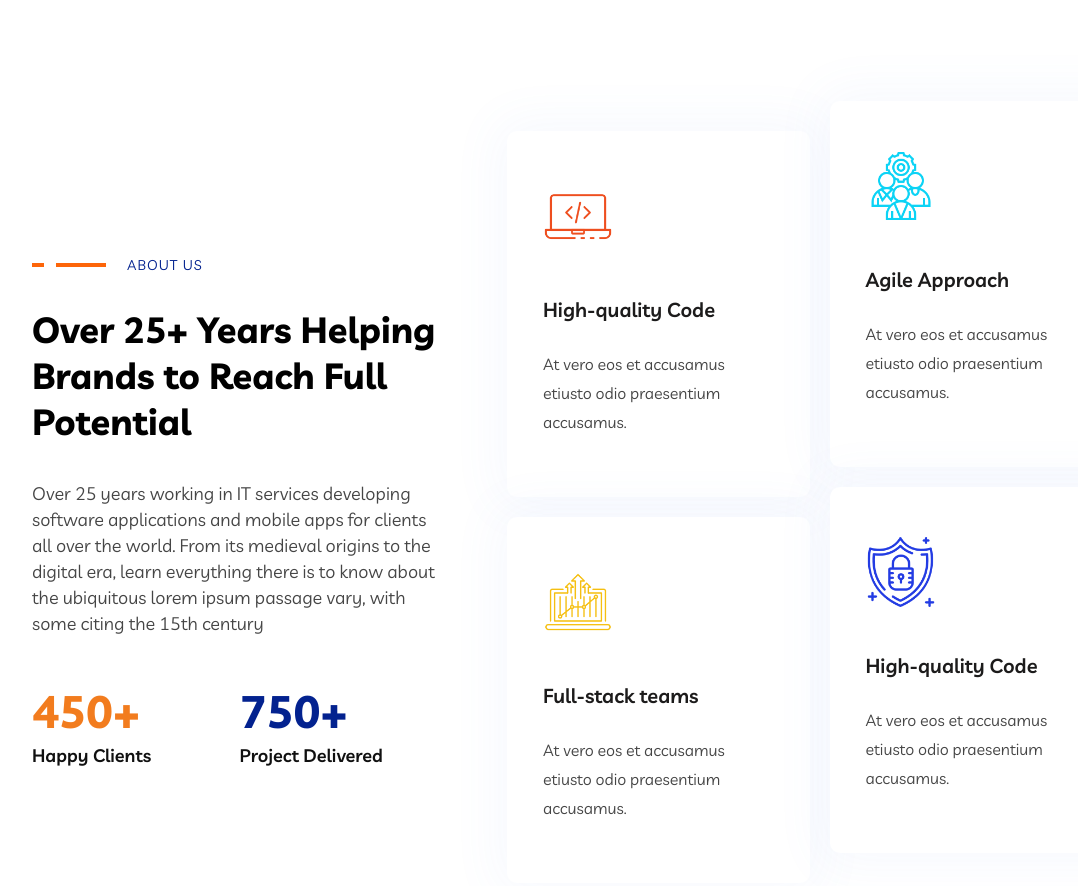
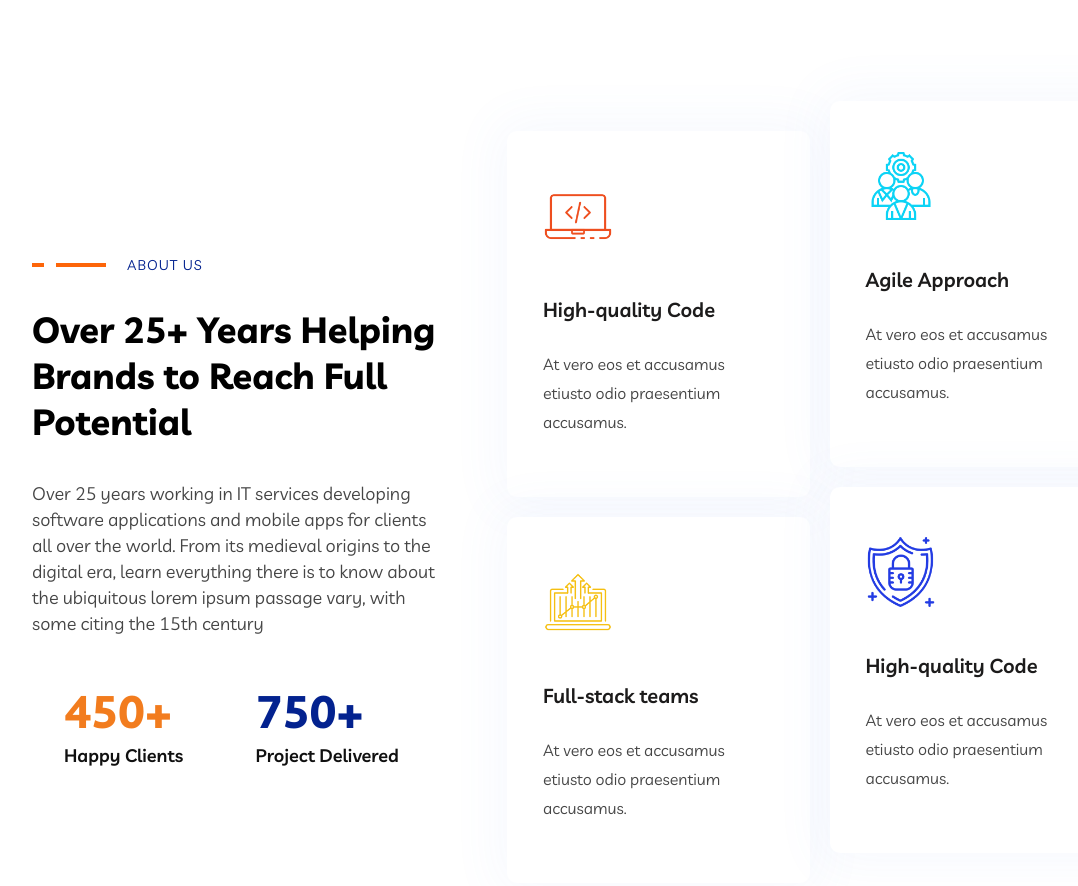
Before and after one commit to front-end-by-rimantas/40-grupe-portfolio-braintech, a website: page index.html in a window 1280 px wide. Shown: the part 800-1686 px from the top of the page, without its empty margins (68-1146 px from the left). Drawn offline with Linux system fonts and the light colour scheme.

Commit message:
final three commit

```diff
--- a/css/pages/home.css
+++ b/css/pages/home.css
@@ -140,6 +140,15 @@
 /* UPPER-SLIDER-end */
 
 /* ABOUT-US-PART-1-start */
+.about-us-1 {
+    padding-bottom: 0;
+}
+.about-us-1-content {
+    margin-bottom: 2rem !important;
+}
+.down {
+    margin-bottom: 60px;
+}
 .about-us-card:nth-child(1):hover {
     background-color: var(--orange);
     box-shadow: var(--default-shadow);
@@ -173,6 +182,7 @@
 .big-nr-row {
     display: flex;
     flex-direction: column;
+    padding-left: 2rem;
 }
 .big-nr-row > .numbers {
     flex-direction: column;
@@ -222,7 +232,6 @@
     }
     .down {
         margin-top: 120px;
-        margin-bottom: 60px;
     }
 }
 
--- a/index.html
+++ b/index.html
@@ -98,7 +98,7 @@
         <!-- ABOUT-US-PART-1-start -->
         <section class="about-us-1 container">
             <div class="row">
-                <div class="col-sm-12 col-lg-5">
+                <div class="col-sm-12 col-lg-5 about-us-1-content">
                     <div class="down">
                         <h2 class="section-title about-us-2-text">ABOUT US</h2>
                         <h3 class="about-us-2-text-h"> Over 25+ Years Helping Brands to Reach Full Potential</h3>
@@ -144,12 +144,9 @@
                             At vero eos et accusamus etiusto odio praesentium accusamus.
                         </p>
                     </div>
-
                 </div>
-
             </div>
         </section>
-
         <!-- ABOUT-US-PART-1-end -->
 
         <!-- ABOUT-US-PART-2-start -->
@@ -214,12 +211,8 @@
                         <a href="#" class="primary-btn">Get Started</a>
                     </div>
                 </div>
-
             </div>
-
-
         </section>
-
         <!-- ABOUT-US-PART-2-end -->
 
         <!-- SERVICES-start -->
```
